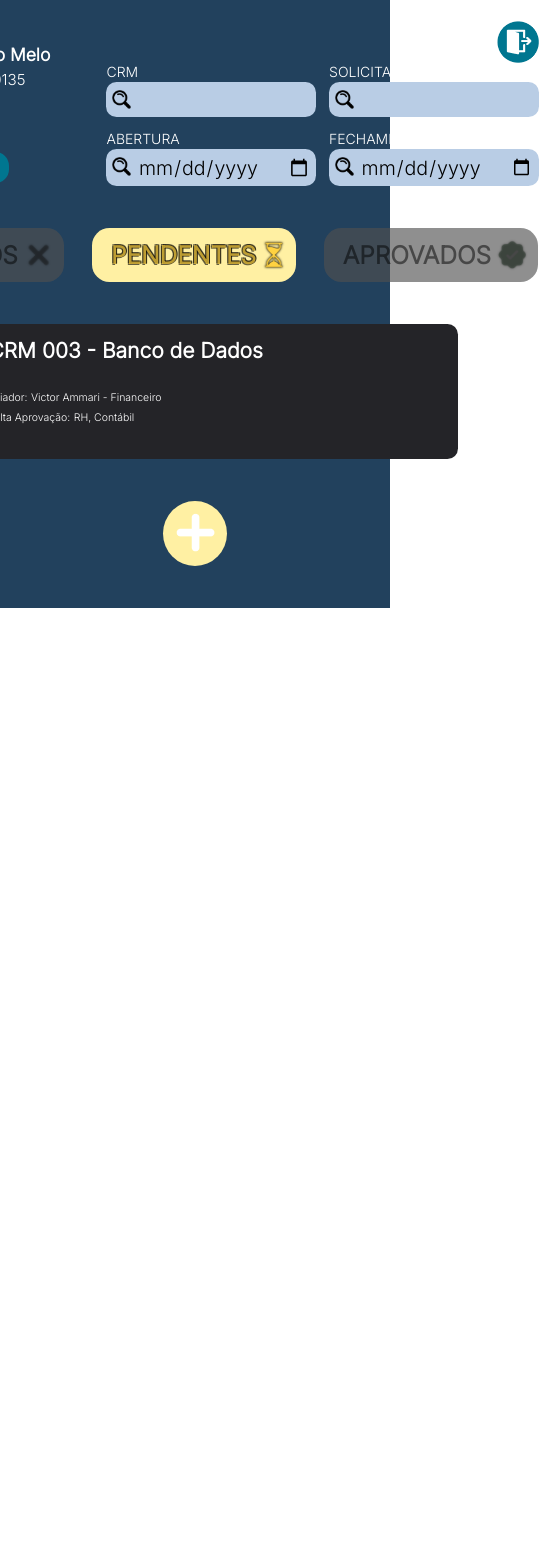
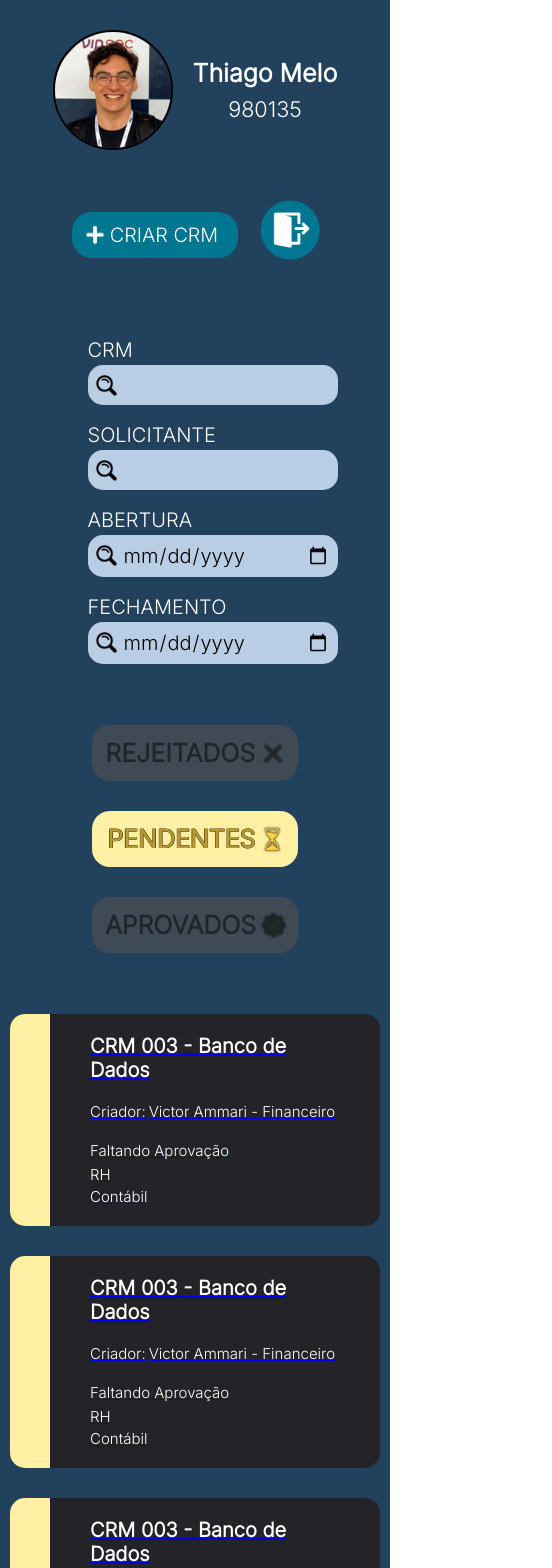
Before and after one commit to thmelodev/crm-qqTech, a React (Create React App) app: page /home in a window 390 px wide. Shown: the top 1568 px of the page, 552 px wide, since content can reach past the window. Before the commit the page ends 844 px from the top, so only its background shows below. Built offline with nearby package versions, Linux system fonts and the light colour scheme.

Commit message:
add resposive design

```diff
--- a/src/App.js
+++ b/src/App.js
@@ -11,7 +11,7 @@ function App() {
       <Routes>
         <Route path='/' element={<Login />} />
         <Route path='/home' element={<Home />} />
-        <Route path='/crm' element={<Crm />} />
+        <Route path='/crm' element={<Crm status={'creating'}/>} />
       </Routes>
     </BrowserRouter>
   );
--- a/src/components/CrmInfo.js
+++ b/src/components/CrmInfo.js
@@ -1,3 +1,4 @@
+import { render } from "react-dom";
 import "../css/CrmInfo.css";
 
 function Crm({
@@ -5,8 +6,7 @@ function Crm({
   title,
   status,
   creator,
-  rejector,
-  motive,
+  rejectors,
   notApproved,
   approved,
 }) {
@@ -18,27 +18,35 @@ function Crm({
           CRM {crmNumber} - {title}
         </h1>
         <div>
-          <span>
+          <span className="criador">
             Criador: <span className="insideSpan">{` ${creator}`}</span>
           </span>
           {status === "rejected" ? (
             <div>
-              <span>
-                Rejeitado por: <span className="insideSpan" >{` ${rejector}`}</span>
-              </span>
-              <span>Motivo:<span className="insideSpan" >{motive}</span></span>
-            </div>
+            <span className={`list_title`}>Rejeitado por</span>
+            <ul className="insideSpan">
+              {rejectors.map((element) => {
+                return <li key={element.toString()}>{`${element} \n`}</li>;
+              })}
+            </ul>
+          </div>
           ) : status === "pending" ? (
             <div>
-              <span>
-                    Falta Aprovação:<span className="insideSpan" >{`${notApproved.join(', ')}`}</span>
-              </span>
+              <span className="list_title">Faltando Aprovação</span>
+              <ul className="insideSpan">
+                {notApproved.map((element) => {
+                  return <li key={element.toString()}>{`${element} \n`}</li>;
+                })}
+              </ul>
             </div>
           ) : (
             <div>
-                <span>
-                    Aprovado por:<span className="insideSpan" >{` ${approved.join(', ')}`}</span>
-                </span>
+              <span className="list_title">Aprovado por</span>
+              <ul className="insideSpan">
+                {approved.map((element) => {
+                  return <li key={element.toString()}>{`${element} \n`}</li>;
+                })}
+              </ul>
             </div>
           )}
         </div>
--- a/src/css/App.css
+++ b/src/css/App.css
@@ -7,28 +7,25 @@
     box-sizing: border-box;
     font-family: 'Inter', sans-serif;
     font-size: 10px;
+    --rejected: #FFB1B1;
+    --creating: #007690;
+    --pending: #FFF0A3;
+    --approved: #A8FFBB;
 }
 
+
 .creating{
-    background-color: #007690;
+    background-color: var(--creating);
 }
 
 .rejected{
-    background-color: #FFB1B1;
+    background-color: var(--rejected);
 }
 
 .pending{
-    background-color: #FFF0A3;
+    background-color: var(--pending);
 }
 
 .approved{
-    background-color: #A8FFBB;
+    background-color: var(--approved);
 }
-
-
-
-@media screen and (max-width: 500px){
-    *{
-        font-size: 7px;
-    }
-}
--- a/src/css/CrmInfo.css
+++ b/src/css/CrmInfo.css
@@ -4,6 +4,10 @@
     min-width: max-content;
     width: 75rem;
     border-radius: 1.5rem;
+}
+
+.background_crmInfo , .crm_info{
+    max-width: 330px;
 }
 
 .border{
@@ -18,32 +22,48 @@
     padding: 2rem 4rem;
 }
 
-.crm_info h1 , span{
+.crm_info h1 , .crm_info span, .insideSpan{
     color: white;
+}
+.criador{
     display: flex;
+    align-items: center;
+    margin-bottom: 2rem;
+}
+.criador span{
+    padding-left: 0.3rem;
+    font-size: 1.4rem;
+}
+.list_title{
+    margin-bottom: 0.5rem;
+}
 
+.insideSpan{
+    display: flex;
+    flex-direction: column;
+    gap: 0.3rem;
+    list-style: none;
+}
 
+.insideSpan li{
+    font-size: 1.4rem;
 }
 
 .crm_info h1{
-    font-size: 3rem;
+    font-size: 2rem;
     margin-bottom: 4rem;
+    margin-bottom: 2rem;
 }
 
 .crm_info div{
     display: grid;
     grid-template-columns: auto;
     grid-template-rows: auto auto auto;
-    gap: 1rem;
 }
-.crm_info span{
+.crm_info span, .insideSpan li{
     font-size: 1.5rem;
 }
 
 .iAm{
     color: #79D8FF;
 }
-
-.insideSpan{
-    padding-left: 0.5rem;
-}
--- a/src/css/CrmInput.css
+++ b/src/css/CrmInput.css
@@ -1,10 +1,10 @@
-.title_crm{
+.title_crm {
     padding: 0.7rem;
-    margin-bottom: 10rem;
     font-size: 3rem;
     background-color: #242428;
 	border: groove white 0.0625rem;
     color: white;
+    width: 45rem;
 }
 
 .label_crm{
@@ -45,3 +45,22 @@
     justify-content: center;
     align-items: center;
 }
+
+@media screen and (max-width: 820px) {
+    .title_crm {
+      font-size: 2.3rem;
+      width: 35rem;
+    }
+
+}
+
+@media screen and (max-width: 550px) {
+    .input_crm{
+        max-width: 30rem;
+    }
+
+    .title_crm {
+        font-size: 2rem;
+        width: 30rem;
+      }
+}
--- a/src/css/CrmStatus.css
+++ b/src/css/CrmStatus.css
@@ -6,11 +6,9 @@
     align-items: center;
     position: relative;
 
-    margin: 0 2rem;
     padding: 1.7rem;
     padding-left: 2.7rem;
     border-radius: 2.5rem;
-
 }
 
 .crm_filter img{
@@ -21,13 +19,13 @@
     background: rgba(81, 81, 81, 0.64);
 }
 
+.crm_status h1{
+    font-size: 3.5rem;
+    text-transform: uppercase;
+}
+
 .crm_icon{
     max-height: 4rem;
-}
-
-.crm_status{
-    font-size: 3.5rem;
-    text-transform: uppercase;
 }
 
 .crm_status_NotActive{
@@ -61,3 +59,37 @@
                 1px 0px 0px rgba(0, 0, 0, 0.6);
 
 }
+
+@media screen and (max-width: 1010px){
+    .crm_filter{
+        padding: 1.2rem;
+        border-radius: 1.8rem;
+        gap: 0.4rem;
+    }
+
+    .crm_status h1{
+        font-size: 2.1rem;
+    }
+
+    .crm_icon{
+        max-height: 2.5rem;
+    }
+
+    .crm_status_rejected,.crm_status_approved,.crm_status_pending{
+        text-shadow:
+               -0.04rem -0.04rem 0px rgba(0, 0, 0, 0.6),
+               -0.04rem 0.04rem 0px rgba(0, 0, 0, 0.6),
+                0.04rem -0.04rem 0px rgba(0, 0, 0, 0.6),
+                0.04rem 0px 0px rgba(0, 0, 0, 0.6);
+    }
+}
+
+@media screen and (max-width: 620px) {
+    .crm_status{
+        padding: 0.1rem;
+    }
+    .crm_status h1{
+        font-size: 2.5rem;
+    }
+
+}
--- a/src/css/FilterField.css
+++ b/src/css/FilterField.css
@@ -36,3 +36,17 @@
 
     width: 30rem;
 }
+
+@media screen and (max-width: 645px) {
+    .filter input{
+        font-size: 2rem;
+        width: 25rem;
+        padding-left: 3.5rem;
+    }
+
+    .filter img{
+        width: 2.1rem;
+        top: 1rem;
+        left: 0.8rem;
+    }
+}
--- a/src/css/Home.css
+++ b/src/css/Home.css
@@ -3,6 +3,7 @@
     display: flex;
     flex-direction: column;
     align-items: center;
+    justify-content: center;
     gap: 6rem;
     background-color: #22415D;
     padding: 3rem 5rem 6rem 5rem;
@@ -11,6 +12,7 @@
 .header{
     display: grid;
     grid-template-columns: min-content auto;
+    grid-template-rows: auto;
     gap: 8rem;
     align-items: center;
 }
@@ -106,8 +108,9 @@
 
 .crm_status{
     display: flex;
-    justify-content: space-evenly;
+    gap: 4rem;
 }
+
 
 button{
     background: none;
@@ -117,12 +120,15 @@ button{
 	font: inherit;
 	cursor: pointer;
 	outline: inherit;
+    width: 100%;
 }
 
 .crms{
     display: flex;
-    flex-direction: column;
-
+    align-items: center;
+    justify-content: center;
+    flex-wrap: wrap;
+    gap: 3rem;
 }
 
 .loadMore{
@@ -130,3 +136,66 @@ button{
     padding: 1.5rem;
     border-radius: 50%;
 }
+
+
+
+@media screen and (max-width: 56.30rem){
+    .header{
+        display: grid;
+        grid-template-columns: auto;
+        grid-template-rows: min-content auto;
+        justify-items: center;
+        align-items: center;
+    }
+
+    .header_left a{
+        margin-right: 8rem;
+    }
+
+    .logout{
+        position: absolute;
+        top: 6rem;
+        right: 5rem;
+    }
+
+}
+
+@media screen and (max-width: 620px) {
+    .filters{
+        display: grid;
+        grid-template-columns: auto;
+        grid-template-rows: min-content min-content min-content min-content;
+    }
+
+    .header{
+        justify-items: center;
+    }
+
+    .logout{
+        top: 20rem;
+        right: 7rem;
+    }
+
+    .crm_status{
+        flex-direction: column;
+        gap: 3rem;
+    }
+
+
+}
+
+@media screen and (min-width: 901px) and (max-width: 1140px){
+    .header{
+        display: grid;
+        grid-template-columns: auto;
+        grid-template-rows: min-content auto;
+        justify-items: center;
+    }
+
+    .logout{
+        position: absolute;
+        top: 6rem;
+        right: 20rem;
+    }
+
+}
--- a/src/pages/Home.js
+++ b/src/pages/Home.js
@@ -90,14 +90,31 @@ function Home() {
               title="Telas do CRM"
               status={statusSelected}
               creator="Thiago Melo - Mercantil"
-              rejector="Allan Crasso - TI"
-              motive="Está faltando um monte de telas"
+              rejectors={["Allan Crasso - TI", "Victor Ammari - Financeiro"]}
             />
           </Link>
-
+          <Link to="/crm">
+            <CrmInfo
+              crmNumber={"001"}
+              title="Telas do CRM"
+              status={statusSelected}
+              creator="Thiago Melo - Mercantil"
+              rejectors={["Allan Crasso - TI", "Victor Ammari - Financeiro"]}
+            />
+          </Link>
+          <Link to="/crm">
+            <CrmInfo
+              crmNumber={"001"}
+              title="Telas do CRM"
+              status={statusSelected}
+              creator="Thiago Melo - Mercantil"
+              rejectors={["Allan Crasso - TI", "Victor Ammari - Financeiro"]}
+            />
+          </Link>
         </div>
       ) : statusSelected === "pending" ? (
         <div className="crms">
+          <Link to="/crm">
             <CrmInfo
               crmNumber={"003"}
               title="Banco de Dados"
@@ -105,9 +122,38 @@ function Home() {
               creator="Victor Ammari - Financeiro"
               notApproved={["RH", "Contábil"]}
             />
+          </Link>
+          <Link to="/crm">
+            <CrmInfo
+              crmNumber={"003"}
+              title="Banco de Dados"
+              status={statusSelected}
+              creator="Victor Ammari - Financeiro"
+              notApproved={["RH", "Contábil"]}
+            />
+          </Link>
+          <Link to="/crm">
+            <CrmInfo
+              crmNumber={"003"}
+              title="Banco de Dados"
+              status={statusSelected}
+              creator="Victor Ammari - Financeiro"
+              notApproved={["RH", "Contábil"]}
+            />
+          </Link>
+          <Link to="/crm">
+            <CrmInfo
+              crmNumber={"003"}
+              title="Banco de Dados"
+              status={statusSelected}
+              creator="Victor Ammari - Financeiro"
+              notApproved={["RH", "Contábil"]}
+            />
+          </Link>
         </div>
       ) : (
         <div className="crms">
+          <Link to="/crm">
             <CrmInfo
               crmNumber={"005"}
               title="Alteração da cor da tela de login"
@@ -115,6 +161,34 @@ function Home() {
               creator="Thiago Melo - Mercantil"
               approved={["RH - Gabriel Bora", "Contábil - Gabriel Pereira"]}
             />
+          </Link>
+          <Link to="/crm">
+            <CrmInfo
+              crmNumber={"005"}
+              title="Alteração da cor da tela de login"
+              status={statusSelected}
+              creator="Thiago Melo - Mercantil"
+              approved={["RH - Gabriel Bora", "Contábil - Gabriel Pereira"]}
+            />
+          </Link>
+          <Link to="/crm">
+            <CrmInfo
+              crmNumber={"005"}
+              title="Alteração da cor da tela de login"
+              status={statusSelected}
+              creator="Thiago Melo - Mercantil"
+              approved={["RH - Gabriel Bora", "Contábil - Gabriel Pereira"]}
+            />
+          </Link>
+          <Link to="/crm">
+            <CrmInfo
+              crmNumber={"005"}
+              title="Alteração da cor da tela de login"
+              status={statusSelected}
+              creator="Thiago Melo - Mercantil"
+              approved={["RH - Gabriel Bora", "Contábil - Gabriel Pereira"]}
+            />
+          </Link>
         </div>
       )}
 
```
Also changed, not shown: src/css/Crm.css (+107 -47 lines), src/css/Login.css (+50 -0 lines), src/pages/Crm.js (+9 -5 lines). Lines whose indentation alone changed are shown as unchanged.
